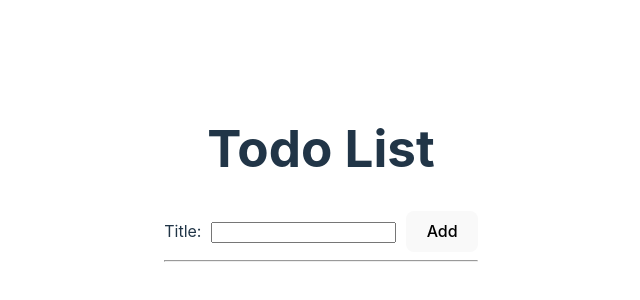
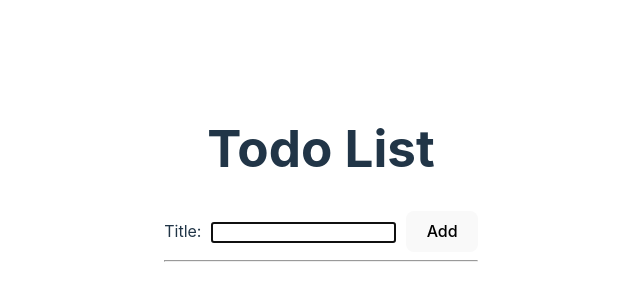
Before and after one commit to joroctd/react-todo, a React (Vite) app: page / in a window 1280 px wide. Shown: the part 222-522 px from the top of the page, without its empty margins (319-959 px from the left). Built offline with nearby package versions, Linux system fonts and the light colour scheme.

Commit message:
adds input ref to force focus on each render

```diff
--- a/src/App.jsx
+++ b/src/App.jsx
@@ -1,7 +1,7 @@
 import { useEffect, useState } from 'react'
 import './App.css'
-import TodoList from './TodoList.jsx';
-import AddTodoForm from './AddTodoForm.jsx';
+import TodoList from './TodoList';
+import AddTodoForm from './AddTodoForm';
 
 function useSemiPersistentState() {
   const TODO_LIST_KEY = 'savedTodoList';
--- a/src/InputWithLabel.jsx
+++ b/src/InputWithLabel.jsx
@@ -1,8 +1,22 @@
+import { useRef, useEffect } from 'react';
+
 function InputWithLabel({ id, name=id, value, onChange, children }) {
+    const inputRef = useRef();
+
+    useEffect(() => {
+        if (inputRef.current) inputRef.current.focus();
+    })
+
     return (
         <>
             <label htmlFor={id}>{children}</label>
-            <input id={id} name={name} value={value} onChange={onChange} />
+            <input
+                id={id}
+                name={name}
+                value={value}
+                onChange={onChange}
+                ref={inputRef}
+            />
         </>
     )
 }
--- a/src/TodoList.jsx
+++ b/src/TodoList.jsx
@@ -1,4 +1,4 @@
-import TodoListItem from './TodoListItem.jsx';
+import TodoListItem from './TodoListItem';
 
 function TodoList({ todoList }) {
     return (
```
